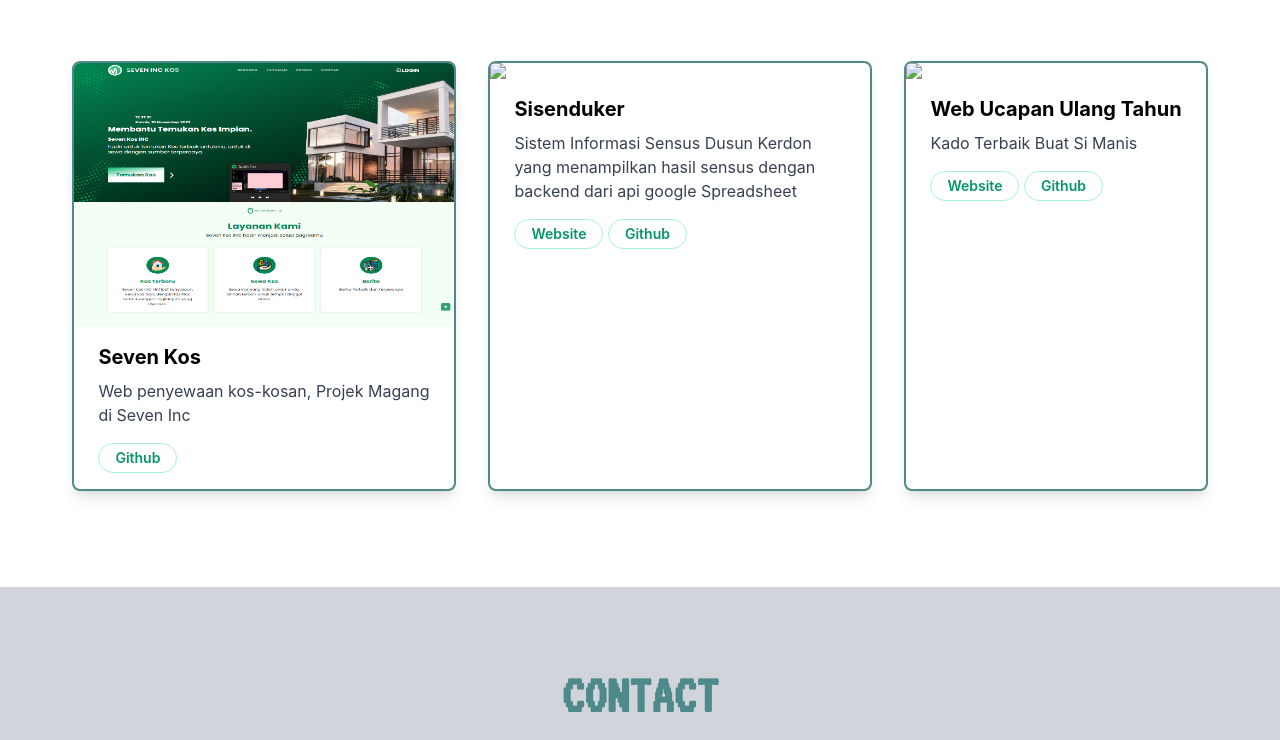
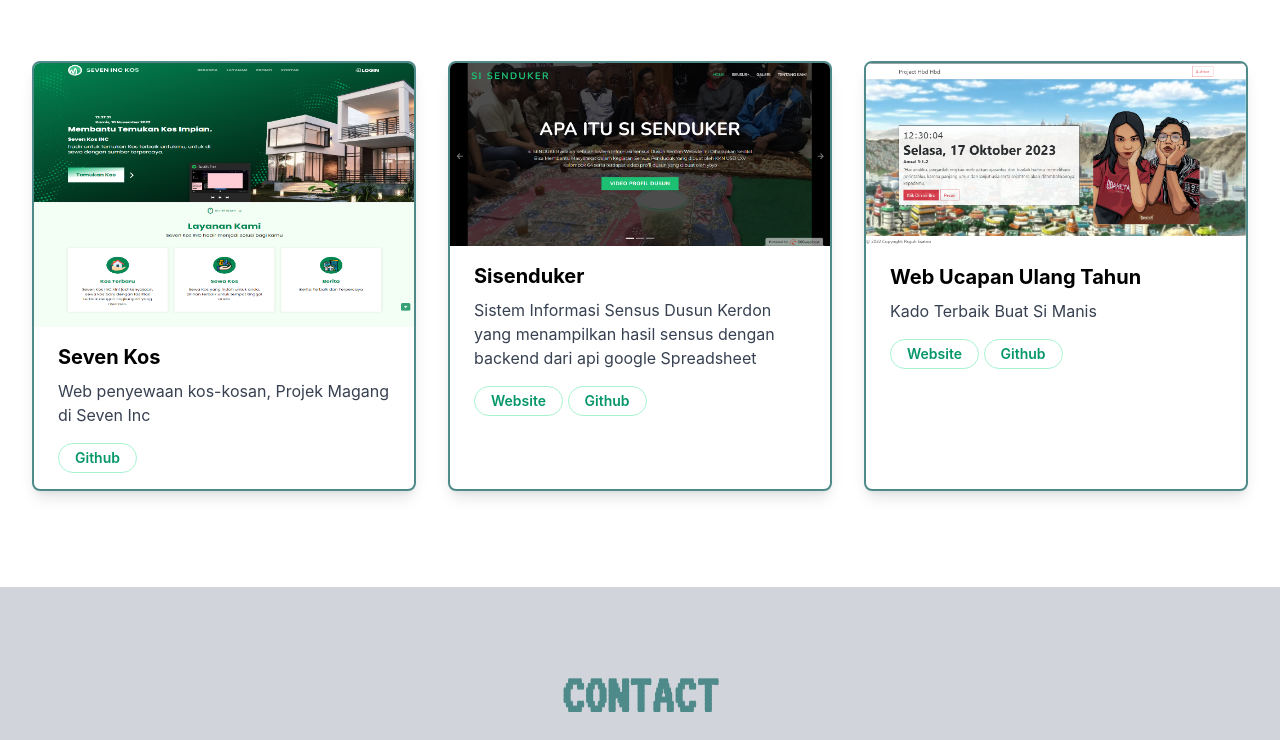
Before and after one commit to PaguhEsatrio/Portfolio, a website: page index.html in a window 1280 px wide. Shown: the part 1535-2275 px from the top of the page. Drawn offline with Linux system fonts and the light colour scheme; the site is published under a folder, as on GitHub Pages, so addresses that start at the root find nothing; a script that the page names is missing.

Commit message:
Update index.html

```diff
--- a/index.html
+++ b/index.html
@@ -187,7 +187,7 @@
 
         <!-- Port 2 -->
         <div class="max-w-sm rounded-lg overflow-hidden shadow-lg bg-white mb-8 border-2 border-primary dark:bg-stone-300 dark:border-emerald-900">
-          <img class="w-full" src="/dist/img/porto/2.png" />
+          <img class="w-full" src="dist/img/porto/2.png" />
           <div class="px-6 py-4">
             <div class="font-bold text-xl mb-2">Sisenduker</div>
             <p class="text-gray-700 text-base">
@@ -209,7 +209,7 @@
 
         <!-- port 3 -->
         <div class="max-w-sm rounded-lg overflow-hidden shadow-lg bg-white mb-8 border-2 border-primary dark:bg-stone-300 dark:border-emerald-900">
-          <img class="w-full" src="/dist/img/porto/3.png" />
+          <img class="w-full" src="dist/img/porto/3.png" />
           <div class="px-6 py-4">
             <div class="font-bold text-xl mb-2">Web Ucapan Ulang Tahun</div>
             <p class="text-gray-700 text-base">
```
